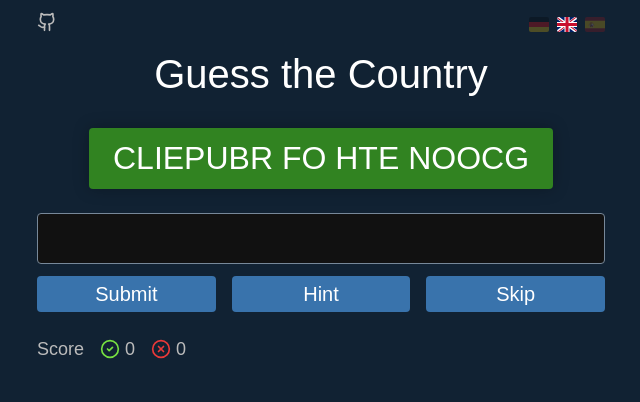
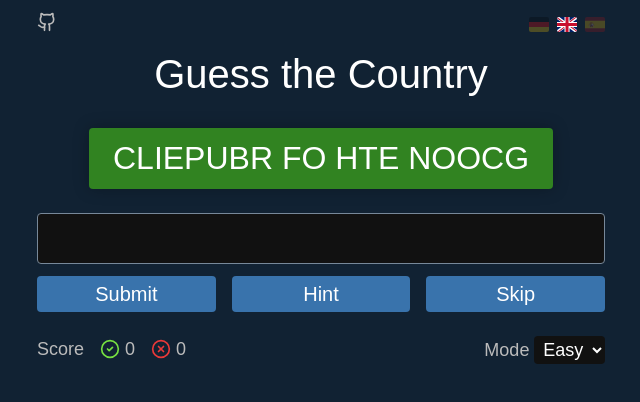
Before and after one commit to ScriptRaccoon/country-scrambler, a Svelte app: page / in a window 1280 px wide. Shown: the top 402 px of the page, without its empty margins (319-959 px from the left). Built offline with nearby package versions, Linux system fonts and the light colour scheme.

Commit message:
enter hard mode

```diff
--- a/src/App.svelte
+++ b/src/App.svelte
@@ -1,7 +1,7 @@
 <script lang="ts">
 	import { country_lists } from '$lib/countries'
 	import { scramble_text, unscramble_text, get_matching_letters } from '$lib/scrambling'
-	import { FLY_DURATION } from '$lib/constants'
+	import { FLY_DURATION, SHOW_DURATION } from '$lib/constants'
 	import MetaTags from '$lib/components/MetaTags.svelte'
 	import Nav from '$lib/components/Nav.svelte'
 	import Score from '$lib/components/Score.svelte'
@@ -11,6 +11,8 @@
 	import Hint from '$lib/components/Hint.svelte'
 	import CountryInput from '$lib/components/CountryInput.svelte'
 	import { lang } from '$lib/lang.svelte'
+	import ModeSelect from '$lib/components/ModeSelect.svelte'
+	import type { ModeType } from '$lib/types'
 
 	let round = $state(0)
 	let answer = $state('')
@@ -18,10 +20,13 @@
 	let correct_answers = $state(0)
 	let incorrect_answers = $state(0)
 
+	let mode = $state<ModeType>('easy')
+
 	let hint_is_shown = $state(false)
 	let country_is_revealed = $state(false)
 	let user_has_answered = $state(false)
 	let highlight_letters = $state(true)
+	let country_is_visible = $state(true)
 
 	let countries = $derived(country_lists[lang.value])
 	let current_index = $derived(Math.floor(Math.random() * countries.length))
@@ -39,6 +44,7 @@
 		country_is_revealed = false
 		user_has_answered = false
 		highlight_letters = true
+		country_is_visible = true
 		current_index = Math.floor(Math.random() * countries.length)
 	}
 
@@ -50,11 +56,18 @@
 		country_is_revealed = false
 		user_has_answered = false
 		highlight_letters = true
+		country_is_visible = true
 		document.body.classList.add('overflow-hidden')
 		current_index = Math.floor(Math.random() * countries.length)
 		setTimeout(() => {
 			document.body.classList.remove('overflow-hidden')
 		}, FLY_DURATION + 100)
+
+		if (mode === 'hard') {
+			setTimeout(() => {
+				country_is_visible = false
+			}, FLY_DURATION + SHOW_DURATION)
+		}
 	}
 
 	function handle_submit(e: Event) {
@@ -64,6 +77,7 @@
 
 		if (answer_is_correct) {
 			highlight_letters = false
+			country_is_visible = true
 			if (!user_has_answered && !country_is_revealed) {
 				correct_answers += hint_is_shown ? 0.5 : 1
 			}
@@ -110,9 +124,10 @@
 
 <main class="container">
 	<CountryCard
+		visible={country_is_visible}
 		{country_display}
 		{round}
-		highlighted_letters={highlight_letters
+		highlighted_letters={highlight_letters && mode === 'easy'
 			? get_matching_letters(answer, country_display)
 			: undefined}
 	/>
@@ -130,7 +145,10 @@
 
 	<Hint {hint_is_shown} {country_is_revealed} {current_country} />
 
-	<Score {correct_answers} {incorrect_answers} />
+	<div class="bar">
+		<Score {correct_answers} {incorrect_answers} />
+		<ModeSelect bind:mode />
+	</div>
 </main>
 
 <style>
@@ -138,4 +156,10 @@
 		margin-block: 1.5rem;
 		position: relative;
 	}
+
+	.bar {
+		font-size: 1.125rem;
+		display: flex;
+		justify-content: space-between;
+	}
 </style>
--- a/src/app.css
+++ b/src/app.css
@@ -78,7 +78,8 @@ a {
 /* INTERACTIVE ELEMENTS */
 
 input,
-button {
+button,
+select {
 	color: inherit;
 	font: inherit;
 	background: none;
@@ -115,6 +116,16 @@ button:focus-visible {
 	border-radius: 0.25rem;
 }
 
+.select {
+	background-color: var(--input-bg-color);
+	border-radius: 0.25rem;
+	padding: 0.2rem 0.3rem;
+}
+
+.select:focus-visible {
+	outline: 1px solid var(--font-color);
+}
+
 /* UTILITIES */
 
 .sr-only {
--- a/src/lib/components/CountryCard.svelte
+++ b/src/lib/components/CountryCard.svelte
@@ -6,15 +6,17 @@
 		country_display: string
 		round: number
 		highlighted_letters?: Set<number>
+		visible: boolean
 	}
 
-	let { country_display, round, highlighted_letters }: Props = $props()
+	let { country_display, round, highlighted_letters, visible }: Props = $props()
 </script>
 
 <div class="card-wrapper" aria-live="polite">
 	{#key round}
 		<div
 			class="country-card"
+			class:hidden={!visible}
 			out:fly={{ duration: FLY_DURATION, x: 200 }}
 			in:fly={{ duration: FLY_DURATION, x: -200 }}
 		>
@@ -46,6 +48,12 @@
 		overflow-x: auto;
 		scrollbar-width: thin;
 		scrollbar-color: #fffa transparent;
+		transition: opacity 300ms ease;
+
+		&.hidden {
+			opacity: 0;
+			pointer-events: none;
+		}
 	}
 
 	span {
--- /dev/null
+++ b/src/lib/components/ModeSelect.svelte
@@ -0,0 +1,19 @@
+<script lang="ts">
+	import type { ModeType } from '$lib/types'
+
+	let { mode = $bindable() }: { mode: ModeType } = $props()
+</script>
+
+<div>
+	<label for="mode-select">Mode</label>
+	<select id="mode-select" bind:value={mode} class="select">
+		<option value="easy">Easy</option>
+		<option value="hard">Hard</option>
+	</select>
+</div>
+
+<style>
+	label {
+		color: var(--secondary-font-color);
+	}
+</style>
--- a/src/lib/components/Score.svelte
+++ b/src/lib/components/Score.svelte
@@ -32,7 +32,6 @@
 
 <style>
 	section {
-		font-size: 1.125rem;
 		color: var(--secondary-font-color);
 		display: flex;
 		gap: 1rem;
--- a/src/lib/constants.ts
+++ b/src/lib/constants.ts
@@ -1 +1,3 @@
 export const FLY_DURATION = 300
+
+export const SHOW_DURATION = 1000
--- /dev/null
+++ b/src/lib/types.ts
@@ -0,0 +1 @@
+export type ModeType = 'easy' | 'hard'
```
